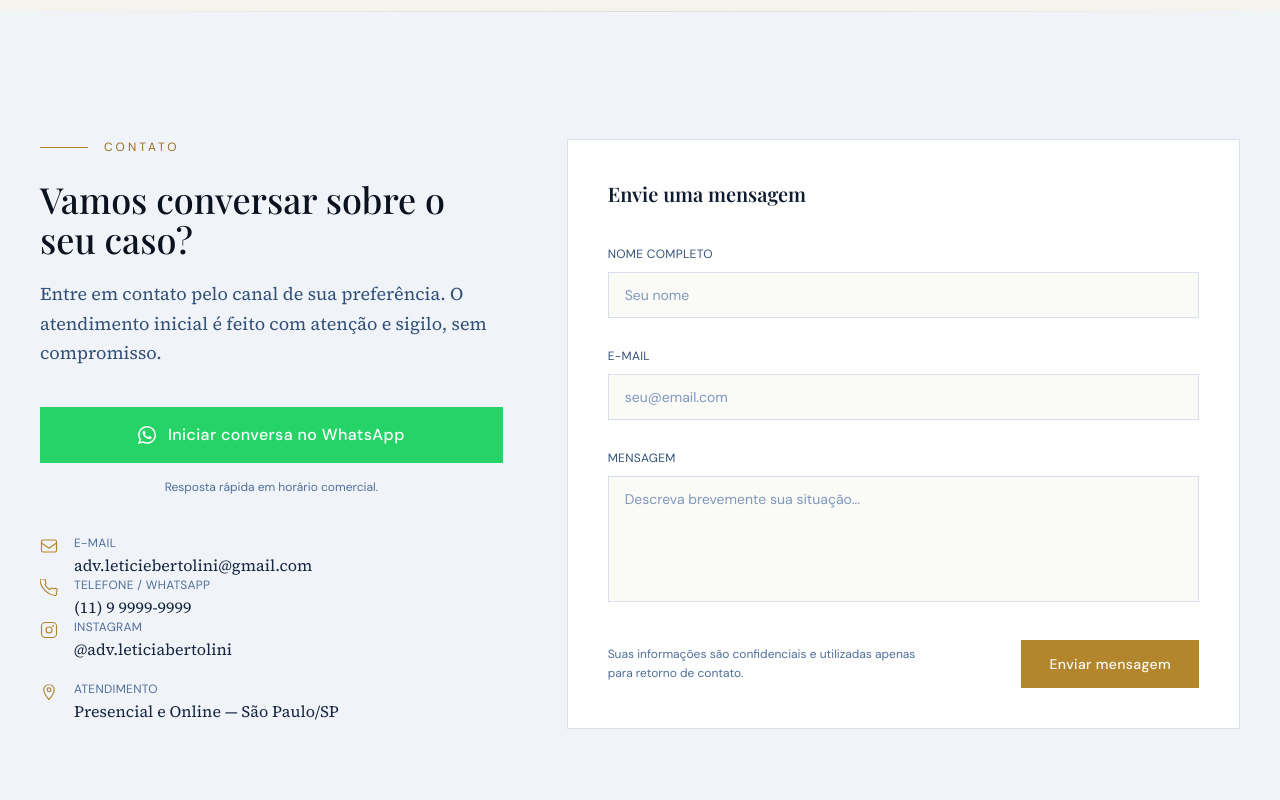
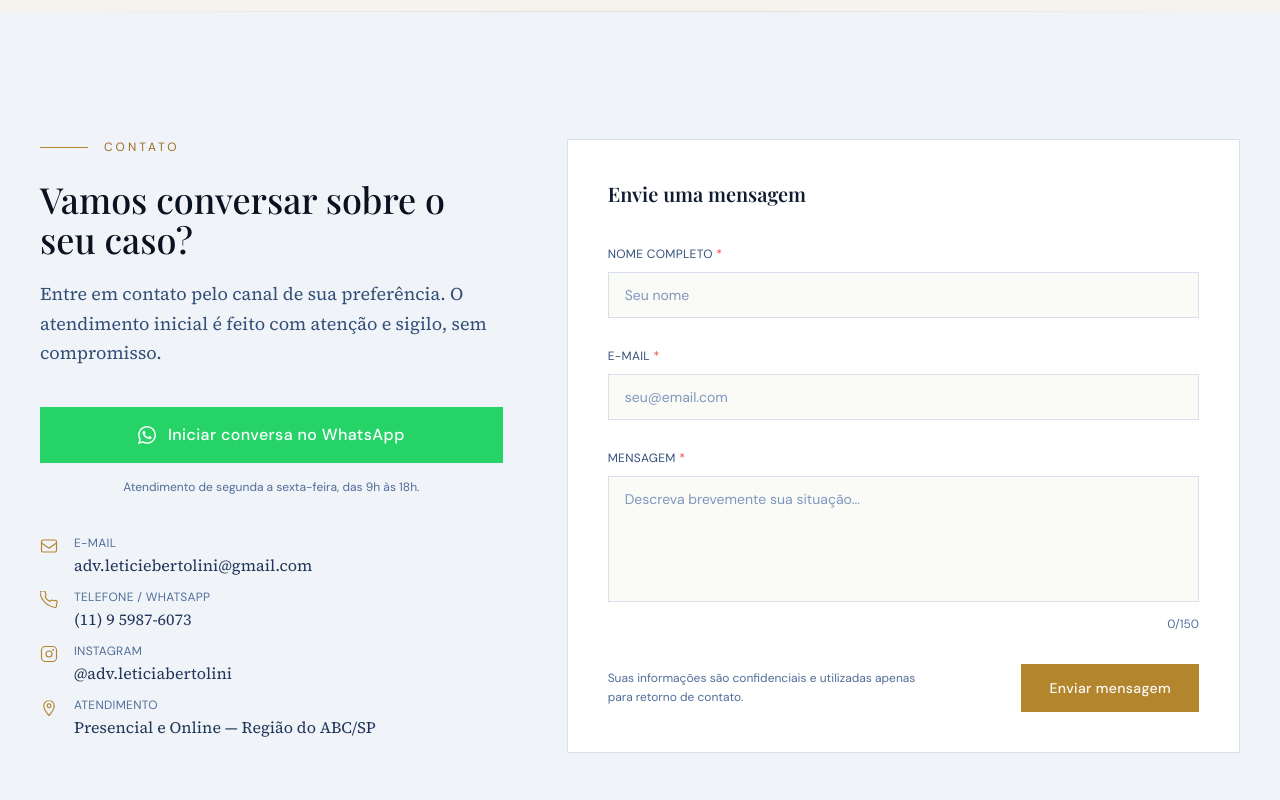
Before and after one commit to edugmenes/site-adv-leticia, a React (Vite) app: page / in a window 1280 px wide. Shown: the part 3760-4560 px from the top of the page. Built offline with nearby package versions, Linux system fonts and the light colour scheme; the HTML template or start-up script is replaced by a standard one; a web font is replaced by a local one.

Commit message:
Updated contact component

```diff
--- a/src/components/Contact.jsx
+++ b/src/components/Contact.jsx
@@ -2,17 +2,60 @@ import { useState } from 'react'
 
 export default function Contact() {
   const [form, setForm] = useState({ nome: '', email: '', mensagem: '' })
+  const [errors, setErrors] = useState({})
   const [sent, setSent] = useState(false)
 
-  const handleChange = e => setForm(f => ({ ...f, [e.target.name]: e.target.value }))
+  const validateForm = () => {
+    const newErrors = {}
+
+    const nameRegex = /^[A-Za-zÀ-ÖØ-öø-ÿ\s]+$/
+    const emailRegex = /^[^\s@]+@[^\s@]+\.[^\s@]+$/
+
+    if (!form.nome.trim()) {
+      newErrors.nome = 'Informe seu nome.'
+    } else if (form.nome.length > 50) {
+      newErrors.nome = 'O nome deve ter no máximo 50 caracteres.'
+    } else if (!nameRegex.test(form.nome)) {
+      newErrors.nome = 'O nome não deve conter números ou caracteres especiais.'
+    }
+
+    if (!form.email.trim()) {
+      newErrors.email = 'Informe seu e-mail.'
+    } else if (!emailRegex.test(form.email)) {
+      newErrors.email = 'Informe um e-mail válido. Exemplo: nome@email.com'
+    }
+
+    if (!form.mensagem.trim()) {
+      newErrors.mensagem = 'Digite sua mensagem.'
+    } else if (form.mensagem.length > 150) {
+      newErrors.mensagem = 'A mensagem deve ter no máximo 150 caracteres.'
+    }
+
+    setErrors(newErrors)
+
+    return Object.keys(newErrors).length === 0
+  }
+
+  const handleChange = e => {
+    const { name, value } = e.target
+
+    setForm(f => ({ ...f, [name]: value }))
+
+    if (errors[name]) {
+      setErrors(prev => ({ ...prev, [name]: '' }))
+    }
+  }
 
   const handleSubmit = e => {
     e.preventDefault()
-    // In production, connect to a form backend (e.g. Formspree, EmailJS, etc.)
+
+    if (!validateForm()) return
+
     const subject = encodeURIComponent('Contato pelo site — ' + form.nome)
     const body = encodeURIComponent(
       `Nome: ${form.nome}\nE-mail: ${form.email}\n\nMensagem:\n${form.mensagem}`
     )
+
     window.location.href = `mailto:adv.leticiebertolini@gmail.com?subject=${subject}&body=${body}`
     setSent(true)
   }
@@ -23,35 +66,33 @@ export default function Contact() {
       className="relative py-24 md:py-32 bg-navy-50"
       aria-labelledby="contato-heading"
     >
-      {/* Top rule */}
       <div
         className="absolute top-0 left-0 right-0 h-px bg-gradient-to-r from-transparent via-gold-500/20 to-transparent"
         aria-hidden="true"
       />
 
       <div className="max-w-7xl mx-auto px-6 md:px-10">
-        <div className="grid grid-cols-1 lg:grid-cols-12 gap-12 lg:gap-16">
-
-          {/* LEFT — contact info */}
-          <div className="lg:col-span-5 space-y-10 min-w-0">
+        <div className="grid md:grid-cols-12 gap-16">
+          <div className="md:col-span-5 space-y-10">
             <div>
               <div className="flex items-center gap-4 mb-6">
                 <div className="gold-divider" />
                 <span className="section-label">Contato</span>
               </div>
+
               <h2
                 id="contato-heading"
                 className="font-display text-3xl md:text-4xl font-medium text-navy-900 leading-tight mb-5"
               >
                 Vamos conversar sobre o seu caso?
               </h2>
+
               <p className="font-body text-navy-500 text-lg leading-relaxed">
                 Entre em contato pelo canal de sua preferência. O atendimento inicial
                 é feito com atenção e sigilo, sem compromisso.
               </p>
             </div>
 
-            {/* WhatsApp — primary CTA */}
             <div className="space-y-4">
               <a
                 href="https://wa.me/5511959876073?text=Olá!%20Vim%20pelo%20site%20e%20gostaria%20de%20falar%20sobre%20meu%20caso."
@@ -63,13 +104,13 @@ export default function Contact() {
                 <WhatsAppIcon />
                 Iniciar conversa no WhatsApp
               </a>
+
               <p className="font-sans text-xs text-navy-400 text-center">
-                Resposta rápida em horário comercial.
+                Atendimento de segunda a sexta-feira, das 9h às 18h.
               </p>
             </div>
 
-            {/* Contact info list */}
-            <ul className="space-y-5" aria-label="Informações de contato">
+            <ul className="space-y-3" aria-label="Informações de contato">
               <ContactItem
                 icon={<EmailIcon />}
                 label="E-mail"
@@ -79,7 +120,7 @@ export default function Contact() {
               <ContactItem
                 icon={<PhoneIcon />}
                 label="Telefone / WhatsApp"
-                value="(11) 9 9999-9999"
+                value="(11) 9 5987-6073"
                 href="tel:+5511959876073"
               />
               <ContactItem
@@ -91,13 +132,12 @@ export default function Contact() {
               <ContactItem
                 icon={<LocationIcon />}
                 label="Atendimento"
-                value="Presencial e Online — São Paulo/SP"
+                value="Presencial e Online — Região do ABC/SP"
               />
             </ul>
           </div>
 
-          {/* RIGHT — form */}
-          <div className="lg:col-span-7 min-w-0">
+          <div className="md:col-span-7">
             <div className="bg-white border border-navy-100 p-8 md:p-10">
               <h3 className="font-display text-xl font-semibold text-navy-800 mb-8">
                 Envie uma mensagem
@@ -105,7 +145,9 @@ export default function Contact() {
 
               {sent ? (
                 <div className="py-12 text-center space-y-3">
-                  <div className="text-gold-400 text-3xl" aria-hidden="true">✓</div>
+                  <div className="text-gold-400 text-3xl" aria-hidden="true">
+                    ✓
+                  </div>
                   <p className="font-body text-navy-700 text-lg">Mensagem enviada!</p>
                   <p className="font-sans text-sm text-navy-500">
                     Em breve entraremos em contato.
@@ -121,7 +163,10 @@ export default function Contact() {
                     value={form.nome}
                     onChange={handleChange}
                     required
+                    maxLength={50}
+                    error={errors.nome}
                   />
+
                   <Field
                     id="email"
                     label="E-mail"
@@ -130,11 +175,17 @@ export default function Contact() {
                     value={form.email}
                     onChange={handleChange}
                     required
+                    error={errors.email}
                   />
+
                   <div className="space-y-2">
-                    <label htmlFor="mensagem" className="font-sans text-xs text-navy-500 tracking-wide uppercase">
-                      Mensagem
+                    <label
+                      htmlFor="mensagem"
+                      className="font-sans text-xs text-navy-500 tracking-wide uppercase"
+                    >
+                      Mensagem <span className="text-red-500">*</span>
                     </label>
+
                     <textarea
                       id="mensagem"
                       name="mensagem"
@@ -143,13 +194,37 @@ export default function Contact() {
                       value={form.mensagem}
                       onChange={handleChange}
                       required
-                      className="w-full bg-cream-50 border border-navy-100 focus:border-gold-500 text-navy-800 placeholder-navy-300 font-sans text-sm px-4 py-3 outline-none transition-colors duration-200 resize-none"
+                      aria-required="true"
+                      maxLength={150}
+                      aria-invalid={errors.mensagem ? 'true' : 'false'}
+                      aria-describedby={errors.mensagem ? 'mensagem-error' : undefined}
+                      className={`w-full bg-cream-50 border ${
+                        errors.mensagem
+                          ? 'border-red-500'
+                          : 'border-navy-100 focus:border-gold-500'
+                      } text-navy-800 placeholder-navy-300 font-sans text-sm px-4 py-3 outline-none transition-colors duration-200 resize-none`}
                     />
+
+                    <div className="flex justify-between gap-4">
+                      {errors.mensagem ? (
+                        <p id="mensagem-error" className="font-sans text-xs text-red-600">
+                          {errors.mensagem}
+                        </p>
+                      ) : (
+                        <span />
+                      )}
+
+                      <p className="font-sans text-xs text-navy-400">
+                        {form.mensagem.length}/150
+                      </p>
+                    </div>
                   </div>
+
                   <div className="flex items-center justify-between gap-4 pt-2">
                     <p className="font-sans text-xs text-navy-400 leading-relaxed max-w-xs">
                       Suas informações são confidenciais e utilizadas apenas para retorno de contato.
                     </p>
+
                     <button type="submit" className="btn-primary shrink-0">
                       Enviar mensagem
                     </button>
@@ -158,19 +233,29 @@ export default function Contact() {
               )}
             </div>
           </div>
-
         </div>
       </div>
     </section>
   )
 }
 
-function Field({ id, label, type, placeholder, value, onChange, required }) {
+function Field({
+  id,
+  label,
+  type,
+  placeholder,
+  value,
+  onChange,
+  required,
+  error,
+  maxLength,
+}) {
   return (
     <div className="space-y-2">
       <label htmlFor={id} className="font-sans text-xs text-navy-500 tracking-wide uppercase">
-        {label}
+        {label} {required && <span className="text-red-500">*</span>}
       </label>
+
       <input
         id={id}
         name={id}
@@ -179,46 +264,96 @@ function Field({ id, label, type, placeholder, value, onChange, required }) {
         value={value}
         onChange={onChange}
         required={required}
-        className="w-full bg-cream-50 border border-navy-100 focus:border-gold-500 text-navy-800 placeholder-navy-300 font-sans text-sm px-4 py-3 outline-none transition-colors duration-200"
+        aria-required={required ? 'true' : undefined}
+        maxLength={maxLength}
+        aria-invalid={error ? 'true' : 'false'}
+        aria-describedby={error ? `${id}-error` : undefined}
+        className={`w-full bg-cream-50 border ${
+          error ? 'border-red-500' : 'border-navy-100 focus:border-gold-500'
+        } text-navy-800 placeholder-navy-300 font-sans text-sm px-4 py-3 outline-none transition-colors duration-200`}
       />
+
+      {error && (
+        <p id={`${id}-error`} className="font-sans text-xs text-red-600">
+          {error}
+        </p>
+      )}
     </div>
   )
 }
 
 function ContactItem({ icon, label, value, href }) {
-  const inner = (
-    <li className="flex items-start gap-4 group">
+  const content = (
+    <div className="flex items-start gap-4 group">
       <span className="text-gold-500 mt-0.5 shrink-0 group-hover:text-gold-300 transition-colors duration-200">
         {icon}
       </span>
       <div>
         <p className="font-sans text-xs text-navy-400 uppercase tracking-wide mb-0.5">{label}</p>
-        <span className="font-body text-navy-700 group-hover:text-gold-400 transition-colors duration-200 break-all">
+        <span className="font-body text-navy-600 group-hover:text-gold-600 transition-colors duration-200">
           {value}
         </span>
       </div>
+    </div>
+  )
+
+  return (
+    <li>
+      {href ? (
+        <a
+          href={href}
+          target={href.startsWith('http') ? '_blank' : undefined}
+          rel="noopener noreferrer"
+        >
+          {content}
+        </a>
+      ) : (
+        content
+      )}
     </li>
   )
-  if (href) return <a href={href} target={href.startsWith('http') ? '_blank' : undefined} rel="noopener noreferrer">{inner}</a>
-  return inner
 }
 
 function WhatsAppIcon() {
   return (
     <svg width="18" height="18" viewBox="0 0 24 24" fill="currentColor" aria-hidden="true">
-      <path d="M17.472 14.382c-.297-.149-1.758-.867-2.03-.967-.273-.099-.471-.148-.67.15-.197.297-.767.966-.94 1.164-.173.199-.347.223-.644.075-.297-.15-1.255-.463-2.39-1.475-.883-.788-1.48-1.761-1.653-2.059-.173-.297-.018-.458.13-.606.134-.133.298-.347.446-.52.149-.174.198-.298.298-.497.099-.198.05-.371-.025-.52-.075-.149-.669-1.612-.916-2.207-.242-.579-.487-.5-.669-.51-.173-.008-.371-.01-.57-.01-.198 0-.52.074-.792.372-.272.297-1.04 1.016-1.04 2.479 0 1.462 1.065 2.875 1.213 3.074.149.198 2.096 3.2 5.077 4.487.709.306 1.262.489 1.694.625.712.227 1.36.195 1.871.118.571-.085 1.758-.719 2.006-1.413.248-.694.248-1.289.173-1.413-.074-.124-.272-.198-.57-.347m-5.421 7.403h-.004a9.87 9.87 0 01-5.031-1.378l-.361-.214-3.741.982.998-3.648-.235-.374a9.86 9.86 0 01-1.51-5.26c.001-5.45 4.436-9.884 9.888-9.884 2.64 0 5.122 1.03 6.988 2.898a9.825 9.825 0 012.893 6.994c-.003 5.45-4.437 9.884-9.885 9.884m8.413-18.297A11.815 11.815 0 0012.05 0C5.495 0 .16 5.335.157 11.892c0 2.096.547 4.142 1.588 5.945L.057 24l6.305-1.654a11.882 11.882 0 005.683 1.448h.005c6.554 0 11.89-5.335 11.893-11.893a11.821 11.821 0 00-3.48-8.413z"/>
+      <path d="M17.472 14.382c-.297-.149-1.758-.867-2.03-.967-.273-.099-.471-.148-.67.15-.197.297-.767.966-.94 1.164-.173.199-.347.223-.644.075-.297-.15-1.255-.463-2.39-1.475-.883-.788-1.48-1.761-1.653-2.059-.173-.297-.018-.458.13-.606.134-.133.298-.347.446-.52.149-.174.198-.298.298-.497.099-.198.05-.371-.025-.52-.075-.149-.669-1.612-.916-2.207-.242-.579-.487-.5-.669-.51-.173-.008-.371-.01-.57-.01-.198 0-.52.074-.792.372-.272.297-1.04 1.016-1.04 2.479 0 1.462 1.065 2.875 1.213 3.074.149.198 2.096 3.2 5.077 4.487.709.306 1.262.489 1.694.625.712.227 1.36.195 1.871.118.571-.085 1.758-.719 2.006-1.413.248-.694.248-1.289.173-1.413-.074-.124-.272-.198-.57-.347m-5.421 7.403h-.004a9.87 9.87 0 01-5.031-1.378l-.361-.214-3.741.982.998-3.648-.235-.374a9.86 9.86 0 01-1.51-5.26c.001-5.45 4.436-9.884 9.888-9.884 2.64 0 5.122 1.03 6.988 2.898a9.825 9.825 0 012.893 6.994c-.003 5.45-4.437 9.884-9.885 9.884m8.413-18.297A11.815 11.815 0 0012.05 0C5.495 0 .16 5.335.157 11.892c0 2.096.547 4.142 1.588 5.945L.057 24l6.305-1.654a11.882 11.882 0 005.683 1.448h.005c6.554 0 11.89-5.335 11.893-11.893a11.821 11.821 0 00-3.48-8.413z" />
     </svg>
   )
 }
+
 function EmailIcon() {
-  return <svg width="18" height="18" viewBox="0 0 24 24" fill="none" stroke="currentColor" strokeWidth="1.5" strokeLinecap="round" strokeLinejoin="round" aria-hidden="true"><rect x="2" y="4" width="20" height="16" rx="2"/><path d="M2 8l10 7 10-7"/></svg>
+  return (
+    <svg width="18" height="18" viewBox="0 0 24 24" fill="none" stroke="currentColor" strokeWidth="1.5" strokeLinecap="round" strokeLinejoin="round" aria-hidden="true">
+      <rect x="2" y="4" width="20" height="16" rx="2" />
+      <path d="M2 8l10 7 10-7" />
+    </svg>
+  )
 }
+
 function PhoneIcon() {
-  return <svg width="18" height="18" viewBox="0 0 24 24" fill="none" stroke="currentColor" strokeWidth="1.5" strokeLinecap="round" strokeLinejoin="round" aria-hidden="true"><path d="M22 16.92v3a2 2 0 01-2.18 2 19.79 19.79 0 01-8.63-3.07A19.5 19.5 0 013.07 10.8 19.79 19.79 0 01.07 2.18 2 2 0 012.09 0h3a2 2 0 012 1.72c.127.96.361 1.903.7 2.81a2 2 0 01-.45 2.11L6.91 7.91a16 16 0 006.06 6.06l1.27-1.27a2 2 0 012.11-.45c.907.339 1.85.573 2.81.7A2 2 0 0122 16.92z"/></svg>
+  return (
+    <svg width="18" height="18" viewBox="0 0 24 24" fill="none" stroke="currentColor" strokeWidth="1.5" strokeLinecap="round" strokeLinejoin="round" aria-hidden="true">
+      <path d="M22 16.92v3a2 2 0 01-2.18 2 19.79 19.79 0 01-8.63-3.07A19.5 19.5 0 013.07 10.8 19.79 19.79 0 01.07 2.18 2 2 0 012.09 0h3a2 2 0 012 1.72c.127.96.361 1.903.7 2.81a2 2 0 01-.45 2.11L6.91 7.91a16 16 0 006.06 6.06l1.27-1.27a2 2 0 012.11-.45c.907.339 1.85.573 2.81.7A2 2 0 0122 16.92z" />
+    </svg>
+  )
 }
+
 function InstagramIcon() {
-  return <svg width="18" height="18" viewBox="0 0 24 24" fill="none" stroke="currentColor" strokeWidth="1.5" strokeLinecap="round" strokeLinejoin="round" aria-hidden="true"><rect x="2" y="2" width="20" height="20" rx="5"/><circle cx="12" cy="12" r="4"/><circle cx="17.5" cy="6.5" r="0.5" fill="currentColor"/></svg>
+  return (
+    <svg width="18" height="18" viewBox="0 0 24 24" fill="none" stroke="currentColor" strokeWidth="1.5" strokeLinecap="round" strokeLinejoin="round" aria-hidden="true">
+      <rect x="2" y="2" width="20" height="20" rx="5" />
+      <circle cx="12" cy="12" r="4" />
+      <circle cx="17.5" cy="6.5" r="0.5" fill="currentColor" />
+    </svg>
+  )
 }
+
 function LocationIcon() {
-  return <svg width="18" height="18" viewBox="0 0 24 24" fill="none" stroke="currentColor" strokeWidth="1.5" strokeLinecap="round" strokeLinejoin="round" aria-hidden="true"><path d="M12 2C8.13 2 5 5.13 5 9c0 5.25 7 13 7 13s7-7.75 7-13c0-3.87-3.13-7-7-7z"/><circle cx="12" cy="9" r="2.5"/></svg>
+  return (
+    <svg width="18" height="18" viewBox="0 0 24 24" fill="none" stroke="currentColor" strokeWidth="1.5" strokeLinecap="round" strokeLinejoin="round" aria-hidden="true">
+      <path d="M12 2C8.13 2 5 5.13 5 9c0 5.25 7 13 7 13s7-7.75 7-13c0-3.87-3.13-7-7-7z" />
+      <circle cx="12" cy="9" r="2.5" />
+    </svg>
+  )
 }
```
